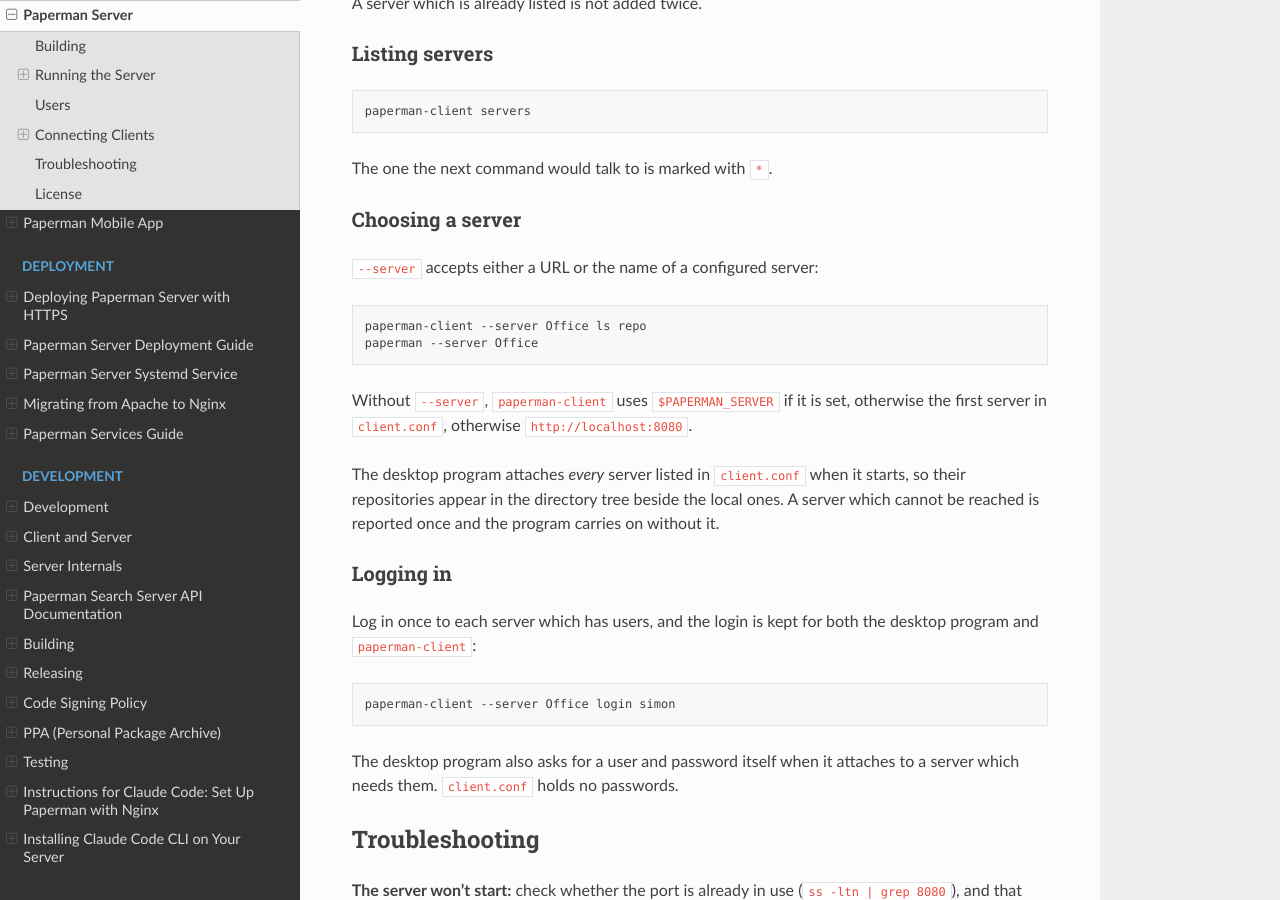
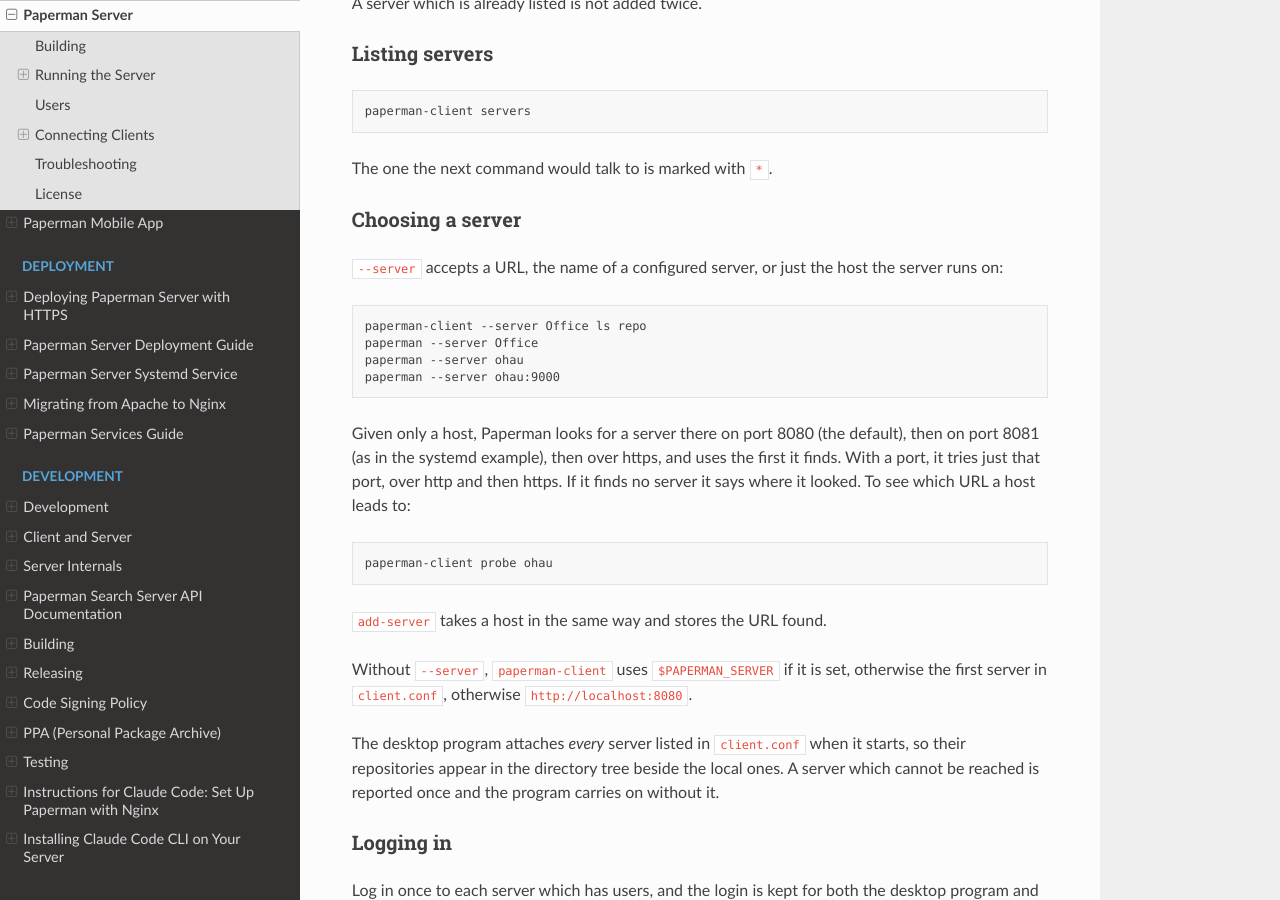
Before and after one commit to sjg20/paperman, a Sphinx documentation site: the page built from doc/server.rst, in a window 1280 px wide and 900 px high, scrolled down 2648 px. Built offline with Sphinx 7.4.7 and the Read the Docs theme 3.1.0, drawn with Linux system fonts in a browser that asks for light colours.

Commit message:
doc: Describe giving a server by its host name
The docs say that --server takes a URL or the name of a configured
server, but it now also takes a host, which is probed for a server.

Describe that, the places a server is looked for, and the new probe
command.

Co-developed-by: Claude Opus 5.5 (1M context) <noreply@anthropic.com>
Claude-Session: https://claude.ai/code/session_01BxfLL7T8McSpFMMxYekitE

```diff
--- a/doc/server.rst
+++ b/doc/server.rst
@@ -147,12 +147,27 @@ The one the next command would talk to is marked with ``*``.
 Choosing a server
 ~~~~~~~~~~~~~~~~~
 
-``--server`` accepts either a URL or the name of a configured server:
+``--server`` accepts a URL, the name of a configured server, or just the
+host the server runs on:
 
 .. code:: bash
 
    paperman-client --server Office ls repo
    paperman --server Office
+   paperman --server ohau
+   paperman --server ohau:9000
+
+Given only a host, Paperman looks for a server there on port 8080 (the
+default), then on port 8081 (as in the systemd example), then over
+https, and uses the first it finds. With a port, it tries just that
+port, over http and then https. If it finds no server it says where it
+looked. To see which URL a host leads to:
+
+.. code:: bash
+
+   paperman-client probe ohau
+
+``add-server`` takes a host in the same way and stores the URL found.
 
 Without ``--server``, ``paperman-client`` uses ``$PAPERMAN_SERVER`` if
 it is set, otherwise the first server in ``client.conf``, otherwise
```
Also changed, not shown: doc/cli.rst (+9 -2 lines).
